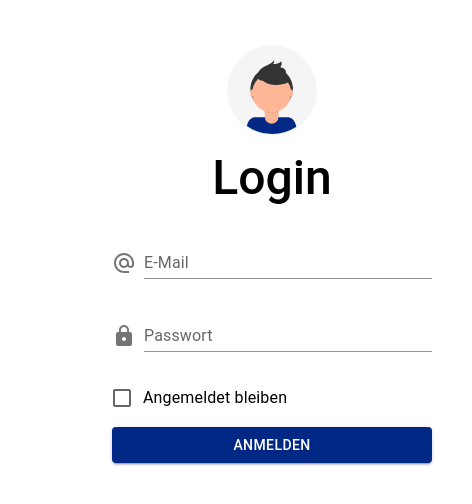
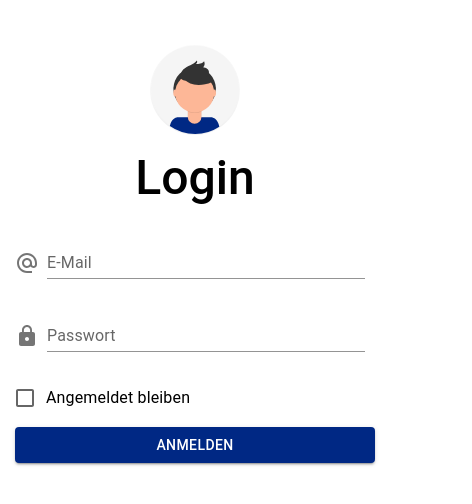
Before and after one commit to HSWsac2/depot-ui, a React (Create React App) app: page /data in a window 390 px wide. Shown: the part 168-672 px from the top of the page, 472 px wide, since content can reach past the window. Built offline with nearby package versions, Linux system fonts and the light colour scheme; no server answers.

Commit message:
add login media queries

```diff
--- a/src/app/common/login/Login.css
+++ b/src/app/common/login/Login.css
@@ -3,13 +3,16 @@
     height: 100vh;
     display: grid;
     grid-template-columns: repeat(2, 1fr);
-    grid-gap :7rem;
+    grid-gap: 7rem;
     box-sizing: border-box;
 }
 
 .loginContent {
     display: flex;
     align-items: center;
+}
+
+.loginContainer form {
     width: 360px;
 }
 
@@ -28,11 +31,31 @@
 
 .loginField {
     margin: 25px 0;
-    width: 20rem;
     display: flex;
     align-items: flex-end;
+    padding-right: 10px;
 }
 
 .loginField.first {
     margin-top: 10;
 }
+
+@media screen and (max-width: 992px){
+	.loginContainer {
+		grid-gap: 2rem;
+	}
+}
+
+@media screen and (max-width: 768px){
+	.loginContainer {
+		grid-template-columns: 1fr;
+	}
+
+	.accent {
+		display: none;
+	}
+
+	.loginContent {
+		justify-content: center;
+	}
+}
--- a/src/app/common/login/Login.js
+++ b/src/app/common/login/Login.js
@@ -44,7 +44,7 @@ export default function Login() {
 
     return <>
         <Box className='loginContainer'>
-            <Box bgcolor='primary.main' />
+            <Box bgcolor='primary.main' className="accent"/>
             <Box className="loginContent">
                 <form onSubmit={e => login(e)}>
                     <Avatar className='avatar' />
```
